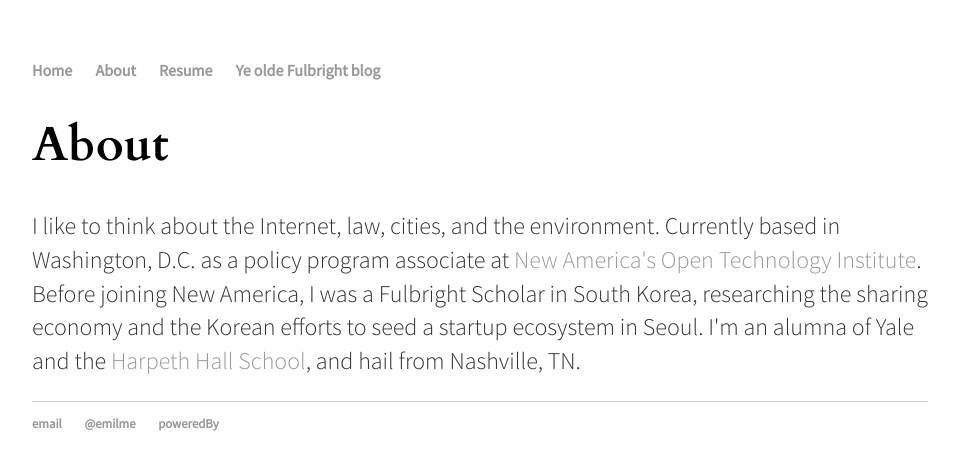
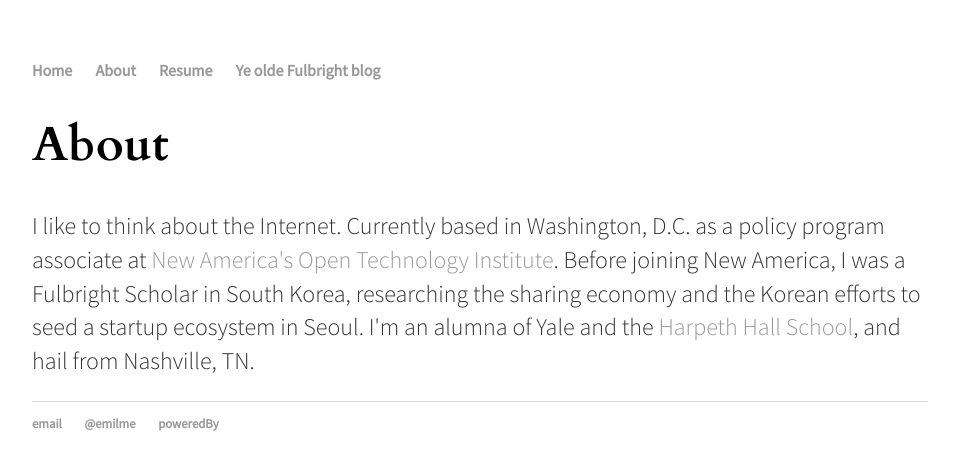
Before and after one commit to emilme/emilme.github.io, a Jekyll site: the page built from about/index.html, in a window 1280 px wide. Shown: the top 470 px of the page, without its empty margins (160-1119 px from the left). Built offline with Jekyll 4.4.1, drawn with Linux system fonts in a browser that asks for light colours.

Commit message:
Update index.html

```diff
--- a/about/index.html
+++ b/about/index.html
@@ -4,6 +4,6 @@ title: About
 ---
 <div class="blurb">
 	<h1>About</h1>
-	<p>I like to think about the Internet, law, cities, and the environment. Currently based in Washington, D.C. as a policy program associate at <a href="http://www.newamerica.org/oti/">New America's Open Technology Institute</a>.
+	<p>I like to think about the Internet. Currently based in Washington, D.C. as a policy program associate at <a href="http://www.newamerica.org/oti/">New America's Open Technology Institute</a>.
 	Before joining New America, I was a Fulbright Scholar in South Korea, researching the sharing economy and the Korean efforts to seed a startup ecosystem in Seoul. I'm an alumna of Yale and the <a href="https://www.harpethhall.org">Harpeth Hall School</a>, and hail from Nashville, TN.</p>
 </div><!-- /.blurb -->
```
